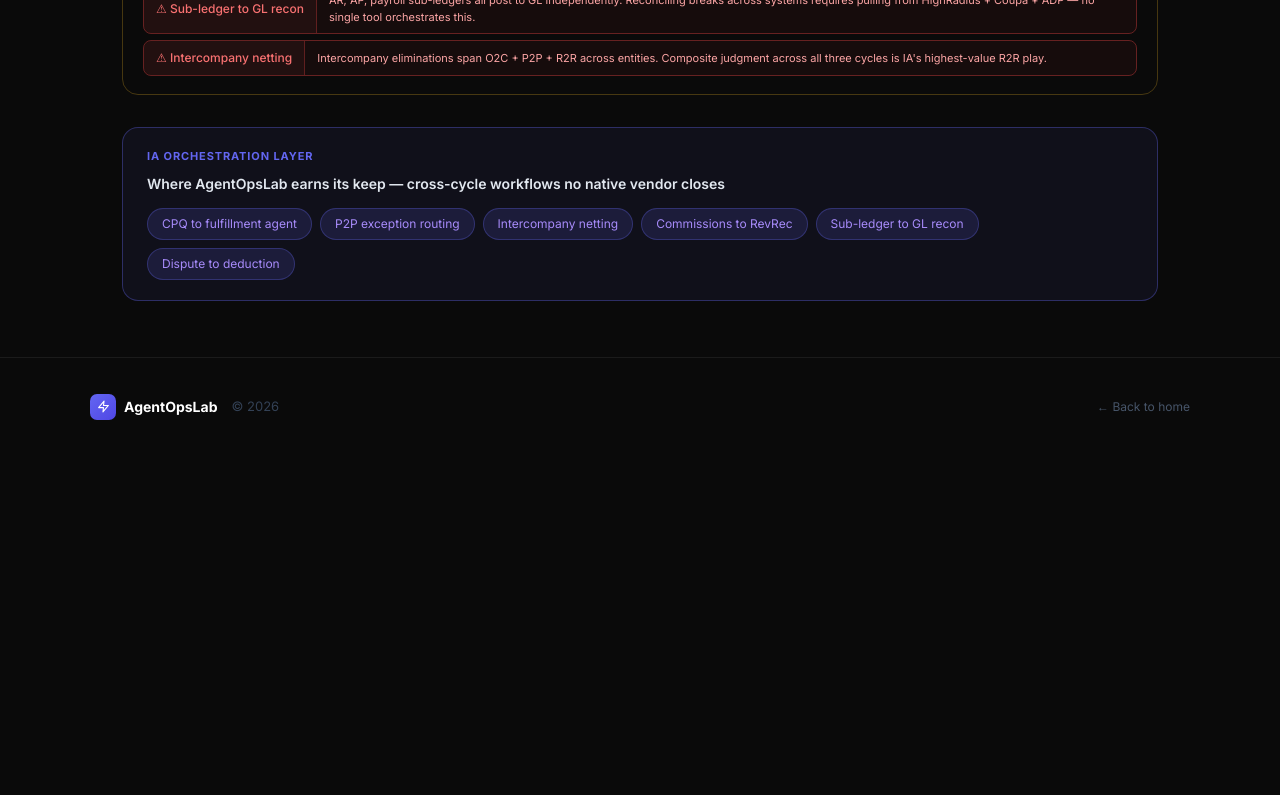
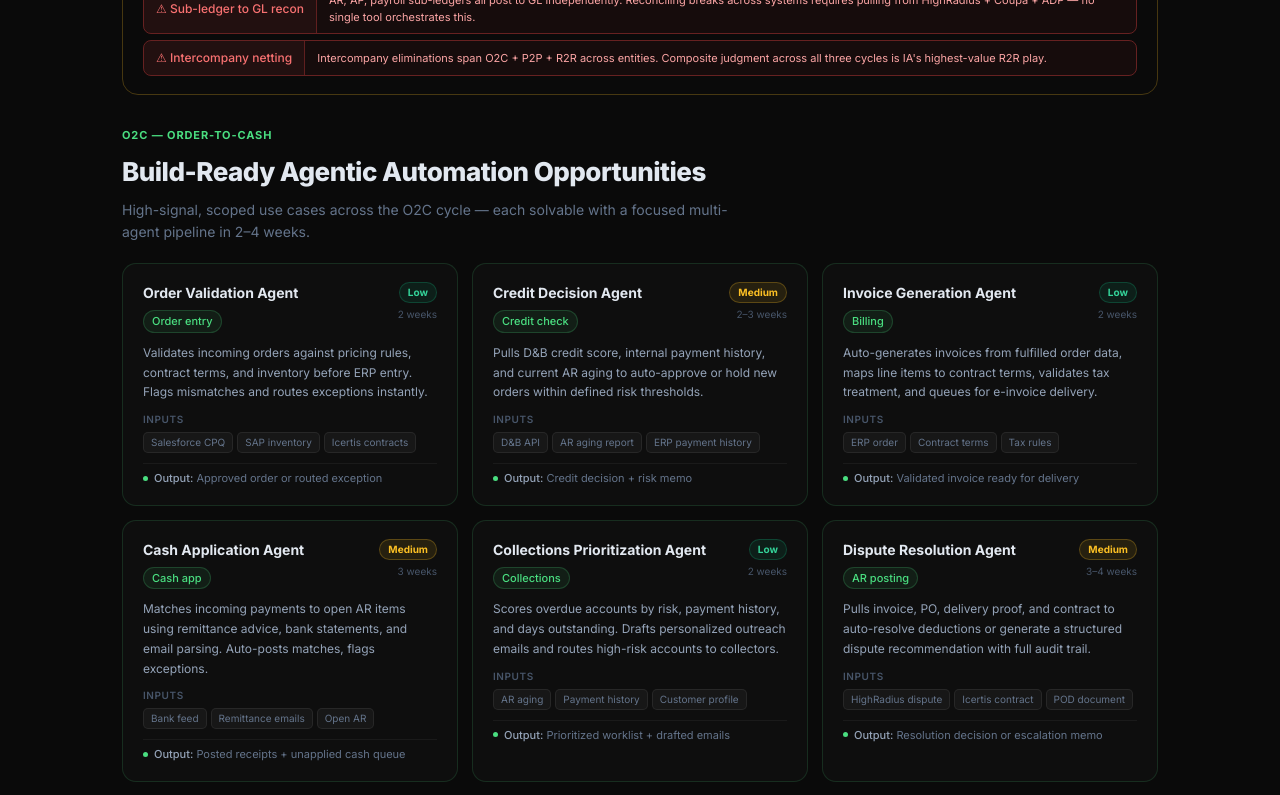
Before and after one commit to vinaygangidi/agentopslab-landing, a Next.js app: page /finance-map in a window 1280 px wide. Shown: the part 3600-4395 px from the top of the page. Before the commit the page ends 4056 px from the top, so only its background shows below. Built offline with nearby package versions, Linux system fonts and the light colour scheme.

Commit message:
feat: add O2C build-ready agentic automation opportunities section

```diff
--- a/app/finance-map/page.js
+++ b/app/finance-map/page.js
@@ -321,6 +321,131 @@
           ))}
         </div>
 
+        {/* ── O2C AGENT OPPORTUNITIES ── */}
+        <div style={{ marginTop: '32px', marginBottom: '28px' }}>
+          <div style={{ marginBottom: '20px' }}>
+            <p style={{ fontSize: '11px', fontWeight: '700', color: '#4ade80', letterSpacing: '0.08em', textTransform: 'uppercase', marginBottom: '8px' }}>O2C — Order-to-Cash</p>
+            <h2 style={{ fontSize: 'clamp(18px,3vw,26px)', fontWeight: '800', letterSpacing: '-0.02em', color: '#e2e8f0', marginBottom: '8px' }}>
+              Build-Ready Agentic Automation Opportunities
+            </h2>
+            <p style={{ fontSize: '14px', color: '#64748b', lineHeight: 1.6, maxWidth: '640px' }}>
+              High-signal, scoped use cases across the O2C cycle — each solvable with a focused multi-agent pipeline in 2–4 weeks.
+            </p>
+          </div>
+
+          <div style={{ display: 'grid', gridTemplateColumns: 'repeat(auto-fill, minmax(300px, 1fr))', gap: '14px' }}>
+            {[
+              {
+                name: 'Order Validation Agent',
+                step: 'Order entry',
+                what: 'Validates incoming orders against pricing rules, contract terms, and inventory before ERP entry. Flags mismatches and routes exceptions instantly.',
+                inputs: ['Salesforce CPQ', 'SAP inventory', 'Icertis contracts'],
+                output: 'Approved order or routed exception',
+                build: '2 weeks',
+                complexity: 'Low',
+              },
+              {
+                name: 'Credit Decision Agent',
+                step: 'Credit check',
+                what: 'Pulls D&B credit score, internal payment history, and current AR aging to auto-approve or hold new orders within defined risk thresholds.',
+                inputs: ['D&B API', 'AR aging report', 'ERP payment history'],
+                output: 'Credit decision + risk memo',
+                build: '2–3 weeks',
+                complexity: 'Medium',
+              },
+              {
+                name: 'Invoice Generation Agent',
+                step: 'Billing',
+                what: 'Auto-generates invoices from fulfilled order data, maps line items to contract terms, validates tax treatment, and queues for e-invoice delivery.',
+                inputs: ['ERP order', 'Contract terms', 'Tax rules'],
+                output: 'Validated invoice ready for delivery',
+                build: '2 weeks',
+                complexity: 'Low',
+              },
+              {
+                name: 'Cash Application Agent',
+                step: 'Cash app',
+                what: 'Matches incoming payments to open AR items using remittance advice, bank statements, and email parsing. Auto-posts matches, flags exceptions.',
+                inputs: ['Bank feed', 'Remittance emails', 'Open AR'],
+                output: 'Posted receipts + unapplied cash queue',
+                build: '3 weeks',
+                complexity: 'Medium',
+              },
+              {
+                name: 'Collections Prioritization Agent',
+                step: 'Collections',
+                what: 'Scores overdue accounts by risk, payment history, and days outstanding. Drafts personalized outreach emails and routes high-risk accounts to collectors.',
+                inputs: ['AR aging', 'Payment history', 'Customer profile'],
+                output: 'Prioritized worklist + drafted emails',
+                build: '2 weeks',
+                complexity: 'Low',
+              },
+              {
+                name: 'Dispute Resolution Agent',
+                step: 'AR posting',
+                what: 'Pulls invoice, PO, delivery proof, and contract to auto-resolve deductions or generate a structured dispute recommendation with full audit trail.',
+                inputs: ['HighRadius dispute', 'Icertis contract', 'POD document'],
+                output: 'Resolution decision or escalation memo',
+                build: '3–4 weeks',
+                complexity: 'Medium',
+              },
+              {
+                name: 'Revenue Leakage Detection Agent',
+                step: 'Billing',
+                what: 'Compares billed amounts vs. contracted rates across all invoices. Flags under-billing, missed escalation clauses, and expired pricing — before close.',
+                inputs: ['Invoice data', 'Contract pricing', 'ERP billing records'],
+                output: 'Leakage report with $ impact',
+                build: '2–3 weeks',
+                complexity: 'Low',
+              },
+              {
+                name: 'CPQ-to-Fulfillment Orchestrator',
+                step: 'CPQ / quote → Fulfillment',
+                what: 'Bridges the gap between Salesforce CPQ, SAP inventory, and Icertis contract terms — validates configuration, availability, and contract compliance in one pass.',
+                inputs: ['Salesforce CPQ', 'SAP inventory', 'Icertis'],
+                output: 'Fulfillment-ready order or blocker report',
+                build: '3–4 weeks',
+                complexity: 'High',
+              },
+            ].map((opp) => (
+              <div key={opp.name} style={{ background: 'rgba(255,255,255,0.02)', border: '1px solid rgba(74,222,128,0.15)', borderRadius: '14px', padding: '18px 20px', display: 'flex', flexDirection: 'column', gap: '10px' }}>
+                {/* Header */}
+                <div style={{ display: 'flex', justifyContent: 'space-between', alignItems: 'flex-start', gap: '8px', flexWrap: 'wrap' }}>
+                  <div>
+                    <div style={{ fontSize: '14px', fontWeight: '700', color: '#e2e8f0', marginBottom: '4px' }}>{opp.name}</div>
+                    <div style={{ fontSize: '11px', color: '#4ade80', background: 'rgba(74,222,128,0.08)', border: '1px solid rgba(74,222,128,0.2)', padding: '2px 8px', borderRadius: '20px', display: 'inline-block', fontWeight: '500' }}>{opp.step}</div>
+                  </div>
+                  <div style={{ display: 'flex', flexDirection: 'column', alignItems: 'flex-end', gap: '4px', flexShrink: 0 }}>
+                    <span style={{ fontSize: '10px', fontWeight: '700', color: opp.complexity === 'Low' ? '#34d399' : opp.complexity === 'Medium' ? '#fbbf24' : '#f87171', background: opp.complexity === 'Low' ? 'rgba(16,185,129,0.1)' : opp.complexity === 'Medium' ? 'rgba(251,191,36,0.1)' : 'rgba(239,68,68,0.1)', border: `1px solid ${opp.complexity === 'Low' ? 'rgba(16,185,129,0.25)' : opp.complexity === 'Medium' ? 'rgba(251,191,36,0.25)' : 'rgba(239,68,68,0.25)'}`, padding: '2px 8px', borderRadius: '20px' }}>
+                      {opp.complexity}
+                    </span>
+                    <span style={{ fontSize: '10px', color: '#475569' }}>{opp.build}</span>
+                  </div>
+                </div>
+
+                {/* Description */}
+                <p style={{ fontSize: '12px', color: '#94a3b8', lineHeight: 1.65 }}>{opp.what}</p>
+
+                {/* Inputs */}
+                <div>
+                  <p style={{ fontSize: '10px', fontWeight: '600', color: '#475569', letterSpacing: '0.06em', textTransform: 'uppercase', marginBottom: '5px' }}>Inputs</p>
+                  <div style={{ display: 'flex', flexWrap: 'wrap', gap: '4px' }}>
+                    {opp.inputs.map(inp => (
+                      <span key={inp} style={{ fontSize: '10px', color: '#64748b', background: 'rgba(255,255,255,0.04)', border: '1px solid rgba(255,255,255,0.07)', padding: '2px 7px', borderRadius: '5px' }}>{inp}</span>
+                    ))}
+                  </div>
+                </div>
+
+                {/* Output */}
+                <div style={{ paddingTop: '6px', borderTop: '1px solid rgba(255,255,255,0.05)', display: 'flex', alignItems: 'center', gap: '6px' }}>
+                  <div style={{ width: '5px', height: '5px', borderRadius: '50%', background: '#4ade80', flexShrink: 0 }} />
+                  <span style={{ fontSize: '11px', color: '#64748b' }}><span style={{ color: '#94a3b8', fontWeight: '500' }}>Output:</span> {opp.output}</span>
+                </div>
+              </div>
+            ))}
+          </div>
+        </div>
+
         {/* ── IA BANNER ── */}
         <div style={{ marginTop: '32px', borderRadius: '16px', border: '1px solid rgba(99,102,241,0.35)', padding: '20px 24px', background: 'rgba(99,102,241,0.07)' }}>
           <p style={{ fontSize: '11px', fontWeight: '700', color: '#6366f1', letterSpacing: '0.08em', textTransform: 'uppercase', marginBottom: '8px' }}>IA Orchestration Layer</p>
```
